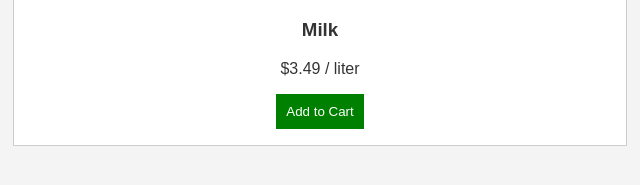
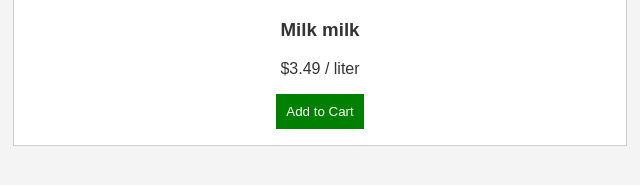
Before and after one commit to vimaleshchaurasiadietcs217/grocery-store, a plain HTML site: page index.html in a window 1280 px wide. Shown: the part 385-570 px from the top of the page, 637-1277 px from the left. Drawn offline with Linux system fonts and the light colour scheme.

Commit message:
Update index.html

```diff
--- a/index.html
+++ b/index.html
@@ -26,7 +26,7 @@
 
       <div class="product">
         <img src="https://via.placeholder.com/150" alt="Milk">
-        <h3>Milk</h3>
+        <h3>Milk milk</h3>
         <p>$3.49 / liter</p>
         <button onclick="addToCart('Milk', 3.49)">Add to Cart</button>
       </div>
```
